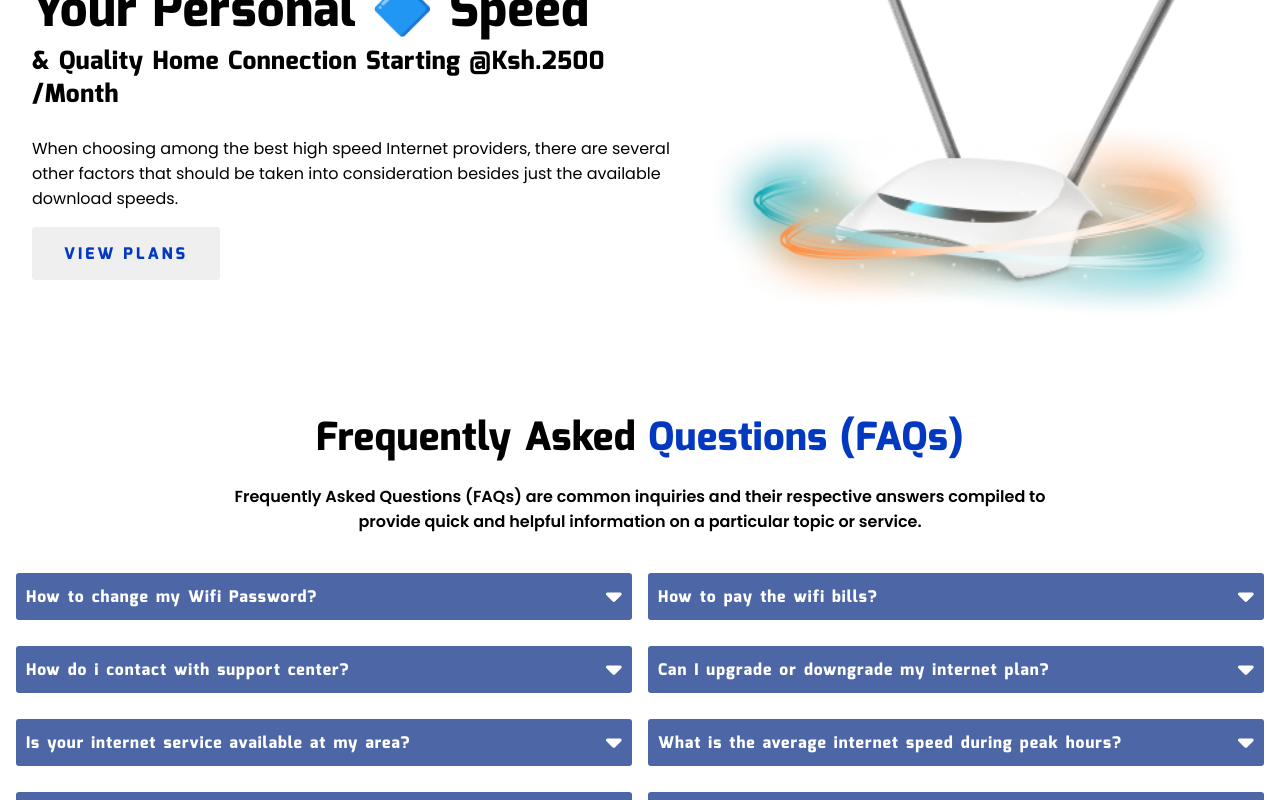
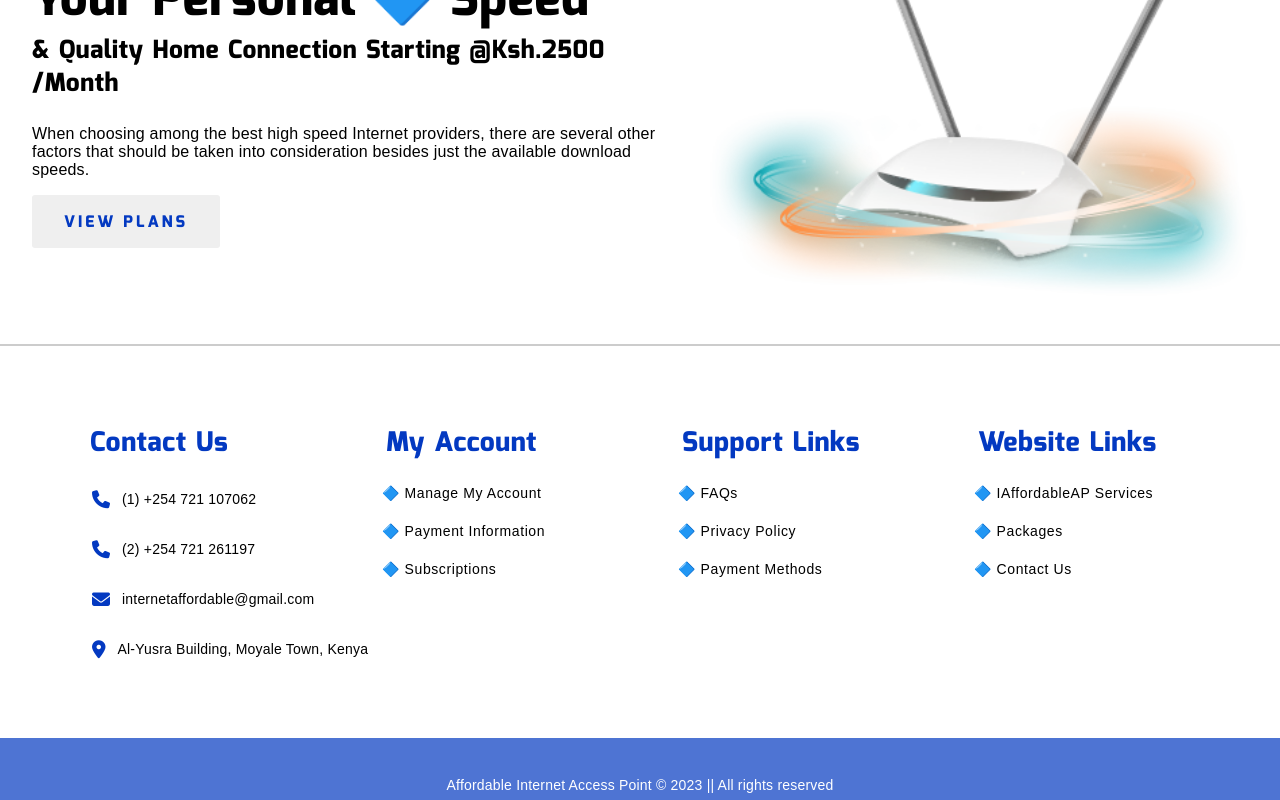
Before and after one commit to Abdirino/I-Affordable-Internet-Provider, a React (Create React App) app: page /service in a window 1280 px wide. Shown: the part 600-1400 px from the top of the page. Built offline with nearby package versions, Linux system fonts and the light colour scheme.

Commit message:
performance optimization 2.0

```diff
--- a/package.json
+++ b/package.json
@@ -3,6 +3,7 @@
   "version": "0.1.0",
   "private": true,
   "dependencies": {
+    "@builder.io/partytown": "^0.8.1",
     "@emailjs/browser": "^3.11.0",
     "@testing-library/jest-dom": "^5.16.5",
     "@testing-library/react": "^13.4.0",
@@ -22,7 +23,8 @@
     "start": "react-scripts start",
     "build": "react-scripts build",
     "test": "react-scripts test",
-    "eject": "react-scripts eject"
+    "eject": "react-scripts eject",
+    "partytown": "partytown copylib public/~partytown"
   },
   "eslintConfig": {
     "extends": [
--- a/public/index.html
+++ b/public/index.html
@@ -8,12 +8,6 @@
       name="description"
       content="Web site created using create-react-app"
     />
-    <link rel="preconnect" href="https://fonts.googleapis.com" />
-    <link rel="preconnect" href="https://fonts.gstatic.com" crossorigin />
-    <link
-      href="https://fonts.googleapis.com/css2?family=Poppins:wght@400;600&display=swap"
-      rel="stylesheet"
-    />
     <link
       rel="stylesheet"
       href="https://cdnjs.cloudflare.com/ajax/libs/font-awesome/6.4.0/css/all.min.css"
@@ -21,14 +15,9 @@
       crossorigin="anonymous"
       referrerpolicy="no-referrer"
     />
-    <link
-      href="https://fonts.googleapis.com/css2?family=Noto+Serif:wght@500;600&display=swap"
-      rel="stylesheet"
-    />
     <link rel="website icon" type="png" href="AI-Logo.webp" />
     <title>
-      Affordable Internet Access Point - Connecting the World, One Click at a
-      Time - Your No. 1 Internet Solution!
+      Affordable Internet Access Point - Your No. 1 Internet Service Solution!
     </title>
   </head>
   <body>
--- a/src/App.css
+++ b/src/App.css
@@ -15,6 +15,7 @@
 }
 .App p, ul , li, a{
   font-family: 'Poppins', sans-serif;
+  letter-spacing: 0.2px;
 }
 .App h1, h2 , h3 , h4, span{
   font-family: Exo;
--- a/src/Pages/About/About.jsx
+++ b/src/Pages/About/About.jsx
@@ -8,10 +8,12 @@ import Reason from "../../Components/Reason/Reason";
 import Advert from "../../Components/Advert/Advert";
 import Background from "../../Components/Background/Background";
 import Reveal from "../../Components/Reveal/Reveal";
+import { Partytown } from "@builder.io/partytown/react";
 
 const About = () => {
   return (
     <>
+      <Partytown debug={true} forward={["dataLayer.push"]} />
       <Navbar />
       <Background />
       <div className="about">
--- a/src/Pages/Contact/Contact.jsx
+++ b/src/Pages/Contact/Contact.jsx
@@ -8,6 +8,7 @@ import "react-toastify/dist/ReactToastify.css";
 
 import LocationIMG from "../../Images/IAffordable Location.png";
 import Background from "../../Components/Background/Background";
+import { Partytown } from "@builder.io/partytown/react";
 
 const Contact = () => {
   const form = useRef();
@@ -39,6 +40,7 @@ const Contact = () => {
 
   return (
     <>
+      <Partytown debug={true} forward={['dataLayer.push']} />
       <Navbar />
       <Background />
       <div className="contacts">
--- a/src/Pages/Home/Home.jsx
+++ b/src/Pages/Home/Home.jsx
@@ -6,10 +6,12 @@ import Footer from '../../Components/Footer/Footer'
 import Plan from '../../Components/Plan/Plan'
 import Advert from '../../Components/Advert/Advert'
 import Quizzes from '../../Components/Quizzes/Quizzes'
+import { Partytown } from '@builder.io/partytown/react'
 
 const Home = () => {
   return (
     <>
+      <Partytown debug={true} forward={['dataLayer.push']} />
       <Navbar />
       <HSlider />
       <Plan />
--- a/src/Pages/Packages/Packages.jsx
+++ b/src/Pages/Packages/Packages.jsx
@@ -4,10 +4,12 @@ import Navbar from '../../Components/Navbar/Navbar'
 import Plan from '../../Components/Plan/Plan'
 import Footer from '../../Components/Footer/Footer'
 import Background from '../../Components/Background/Background'
+import { Partytown } from '@builder.io/partytown/react'
 
 const Packages = () => {
   return (
     <>
+        <Partytown debug={true} forward={['dataLayer.push']} />
         <Navbar />
         <Background />
         <Plan />
--- a/src/Pages/Services/Service.jsx
+++ b/src/Pages/Services/Service.jsx
@@ -6,10 +6,12 @@ import Quizzes from "../../Components/Quizzes/Quizzes";
 import Advert from "../../Components/Advert/Advert";
 import { Link } from "react-router-dom";
 import Reveal from "../../Components/Reveal/Reveal";
+import { Partytown } from "@builder.io/partytown/react";
 
 const Service = () => {
   return (
     <>
+      <Partytown debug={true} forward={['dataLayer.push']} />
       <Navbar />
       <div className="services">
         <div className="service">
@@ -74,7 +76,6 @@ const Service = () => {
         </div>
       </div>
       <Advert />
-      <Quizzes />
       <Footer />
     </>
   );
--- a/src/Pages/ServicesInfo/Service1.jsx
+++ b/src/Pages/ServicesInfo/Service1.jsx
@@ -9,10 +9,12 @@ import ServiceIMG1 from "../../Images/Service-1.png";
 import Background from "../../Components/Background/Background";
 import { Link } from "react-router-dom";
 import Reveal from "../../Components/Reveal/Reveal";
+import { Partytown } from "@builder.io/partytown/react";
 
 const Service1 = () => {
   return (
     <>
+      <Partytown debug={true} forward={['dataLayer.push']} />
       <Navbar />
       <Background />
       <div className="Services">
--- a/src/Pages/ServicesInfo/Service2.jsx
+++ b/src/Pages/ServicesInfo/Service2.jsx
@@ -9,10 +9,12 @@ import ServiceIMG2 from "../../Images/Service-2.png";
 import { Link } from "react-router-dom";
 import Background from "../../Components/Background/Background";
 import Reveal from "../../Components/Reveal/Reveal";
+import { Partytown } from "@builder.io/partytown/react";
 
 const Service2 = () => {
   return (
     <>
+      <Partytown debug={true} forward={['dataLayer.push']} />
       <Navbar />
       <Background />
       <div className="Services">
--- a/src/Pages/ServicesInfo/Service3.jsx
+++ b/src/Pages/ServicesInfo/Service3.jsx
@@ -9,10 +9,12 @@ import ServiceIMG3 from "../../Images/Service-3.png";
 import { Link } from "react-router-dom";
 import Background from "../../Components/Background/Background";
 import Reveal from "../../Components/Reveal/Reveal";
+import { Partytown } from "@builder.io/partytown/react";
 
 const Service3 = () => {
   return (
     <>
+      <Partytown debug={true} forward={['dataLayer.push']} />
       <Navbar />
       <Background />
       <div className="Services">
```
Also changed, not shown: 1 other file (tests, documents, lock files or other folders).
